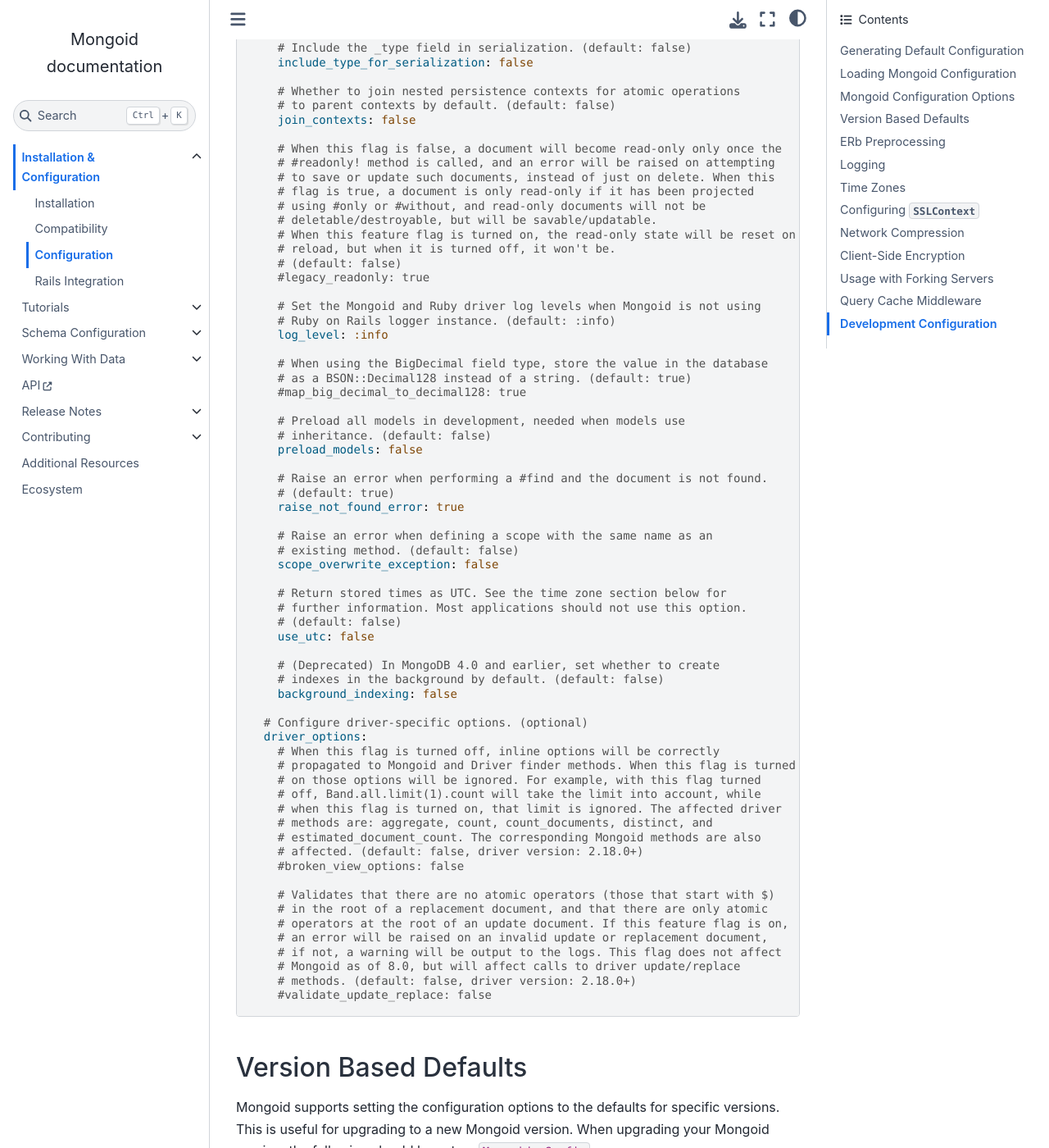
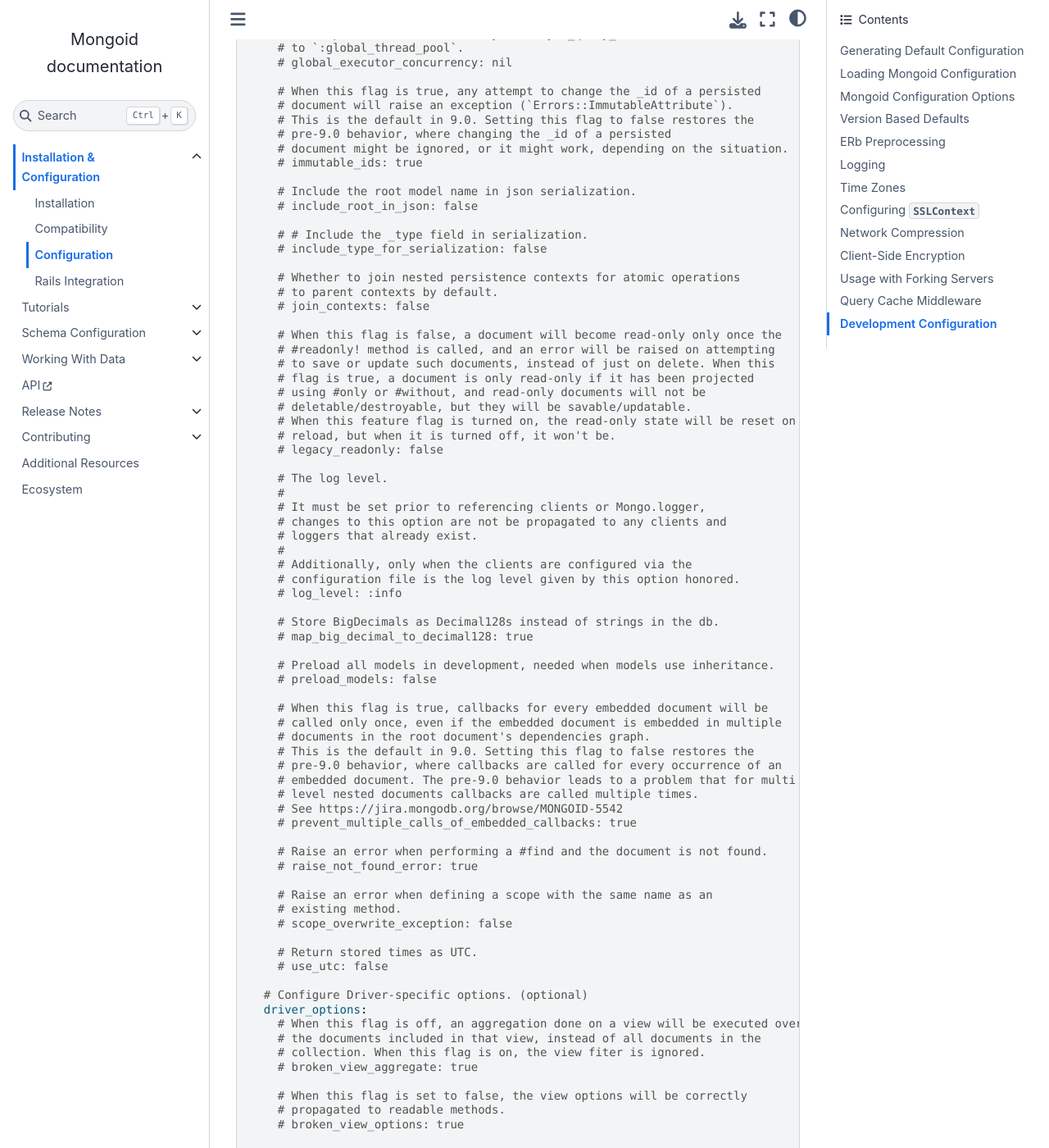
Before and after one commit to i80and/docs-mongoid, a Sphinx documentation site: the page built from docs/reference/configuration.txt, in a window 1280 px wide and 1400 px high, scrolled down 6107 px. Shown: the whole window at 82% size. Built offline with Sphinx 7.4.7 and the Sphinx Book theme 1.1.4, drawn with Linux system fonts in a browser that asks for light colours; some of the changed text lies outside the part shown.

Commit message:
MONGOID-5691 Ensure that all Mongoid config options are mentioned in the documentation (#5748)
* MONGOID-5691 refresh configuration docs from latest mongoid.yml template

* no need to explicitly call out earlier versions

* clearer delineation between general/specific comments

```diff
--- a/docs/reference/configuration.txt
+++ b/docs/reference/configuration.txt
@@ -131,100 +131,84 @@ for details on driver options.
   development:
     # Configure available database clients. (required)
     clients:
-      # Define the default client. (required)
+      # Defines the default client. (required)
       default:
-        # A uri may be defined for a client:
-        # uri: 'mongodb://user:password@myhost1.mydomain.com:27017/my_db'
-        # Please see driver documentation for details. Alternatively, you can
-        # define the following:
-        #
-        # Define the name of the default database that Mongoid can connect to.
+        # Mongoid can connect to a URI accepted by the driver:
+        # uri: mongodb://user:password@mongodb.domain.com:27017/my_db_development
+
+        # Otherwise define the parameters separately.
+        # This defines the name of the default database that Mongoid can connect to.
         # (required).
-        database: my_db
-        # Provide the hosts the default client can connect to. Must be an array
+        database: my_db_development
+        # Provides the hosts the default client can connect to. Must be an array
         # of host:port pairs. (required)
         hosts:
-          - myhost1.mydomain.com:27017
-          - myhost2.mydomain.com:27017
-          - myhost3.mydomain.com:27017
+          - localhost:27017
         options:
-          # These options are Ruby driver options, documented in
-          # https://mongodb.com/docs/ruby-driver/current/reference/create-client/
+          # Note that all options listed below are Ruby driver client options (the mongo gem).
+          # Please refer to the driver documentation of the version of the mongo gem you are using
+          # for the most up-to-date list of options.
 
           # Change the default write concern. (default = { w: 1 })
-          write:
-            w: 1
+          # write:
+          #   w: 1
 
           # Change the default read preference. Valid options for mode are: :secondary,
           # :secondary_preferred, :primary, :primary_preferred, :nearest
           # (default: primary)
-          read:
-            mode: :secondary_preferred
-            tag_sets:
-              - use: web
+          # read:
+          #   mode: :secondary_preferred
+          #   tag_sets:
+          #     - use: web
 
           # The name of the user for authentication.
-          user: 'user'
+          # user: 'user'
 
           # The password of the user for authentication.
-          password: 'password'
+          # password: 'password'
 
           # The user's database roles.
-          roles:
-            - 'dbOwner'
+          # roles:
+          #   - 'dbOwner'
 
-          # Change the default authentication mechanism. Please see the
-          # driver documentation linked above for details on how to configure
-          # authentication. Valid options are :aws, :gssapi, :mongodb_cr,
-          # :mongodb_x509, :plain, :scram and :scram256 (default on 3.0
-          # and higher servers is :scram, default on 2.6 servers is :plain)
-          auth_mech: :scram
+          # Change the default authentication mechanism. Valid options are: :scram,
+          # :mongodb_cr, :mongodb_x509, and :plain. Note that all authentication
+          # mechanisms require username and password, with the exception of :mongodb_x509.
+          # Default is :scram since MongoDB 3.0; earlier versions defaulted to :plain.
+          # auth_mech: :scram
 
-          # Specify the auth source, i.e. the database or other source which
-          # contains the user's login credentials. Allowed values for auth source
-          # depend on the authentication mechanism, as explained in the server documentation:
-          # https://mongodb.com/docs/manual/reference/connection-string/#mongodb-urioption-urioption.authSource
-          # If no auth source is specified, the default auth source as
-          # determined by the driver will be used. Please refer to:
-          # https://mongodb.com/docs/ruby-driver/current/reference/authentication/#auth-source
-          auth_source: admin
+          # The database or source to authenticate the user against.
+          # (default: the database specified above or admin)
+          # auth_source: admin
 
-          # Connect directly to and perform all operations on the specified
-          # server, bypassing replica set node discovery and monitoring.
-          # Exactly one host address must be specified. (default: false)
-          #direct_connection: true
+          # Force a the driver cluster to behave in a certain manner instead of auto-
+          # discovering. Can be one of: :direct, :replica_set, :sharded. Set to :direct
+          # when connecting to hidden members of a replica set.
+          # connect: :direct
 
-          # Deprecated. Force the driver to connect in a specific way instead
-          # of automatically discovering the deployment type and connecting
-          # accordingly. To connect directly to a replica set node bypassing
-          # node discovery and monitoring, use direct_connection: true instead
-          # of this option. Possible values: :direct, :replica_set, :sharded.
-          # (default: none)
-          #connect: :direct
-
-          # Change the default time in seconds the server monitors refresh their status
+          # Changes the default time in seconds the server monitors refresh their status
           # via hello commands. (default: 10)
-          heartbeat_frequency: 10
+          # heartbeat_frequency: 10
 
           # The time in seconds for selecting servers for a near read preference. (default: 0.015)
-          local_threshold: 0.015
+          # local_threshold: 0.015
 
           # The timeout in seconds for selecting a server for an operation. (default: 30)
-          server_selection_timeout: 30
+          # server_selection_timeout: 30
 
           # The maximum number of connections in the connection pool. (default: 5)
-          max_pool_size: 5
+          # max_pool_size: 5
 
           # The minimum number of connections in the connection pool. (default: 1)
-          min_pool_size: 1
+          # min_pool_size: 1
 
           # The time to wait, in seconds, in the connection pool for a connection
-          # to be checked in before timing out. (default: 1)
-          wait_queue_timeout: 1
+          # to be checked in before timing out. (default: 5)
+          # wait_queue_timeout: 5
 
           # The time to wait to establish a connection before timing out, in seconds.
           # (default: 10)
-          connect_timeout: 10
+          # connect_timeout: 10
 
           # How long to wait for a response for each operation sent to the
           # server. This timeout should be set to a value larger than the
@@ -233,140 +217,169 @@ for details on driver options.
           # the server may continue executing an operation after the client
           # aborts it with the SocketTimeout exception.
           # (default: nil, meaning no timeout)
-          socket_timeout: 5
+          # socket_timeout: 5
 
           # The name of the replica set to connect to. Servers provided as seeds that do
           # not belong to this replica set will be ignored.
-          replica_set: my_replica_set
+          # replica_set: name
 
           # Compressors to use for wire protocol compression. (default is to not use compression)
-          compressors: ["zstd", "snappy", "zlib"]
+          # "zstd" requires zstd-ruby gem. "snappy" requires snappy gem.
+          # Refer to: https://www.mongodb.com/docs/ruby-driver/current/reference/create-client/#compression
+          # compressors: ["zstd", "snappy", "zlib"]
 
           # Whether to connect to the servers via ssl. (default: false)
-          ssl: true
+          # ssl: true
 
           # The certificate file used to identify the connection against MongoDB.
-          ssl_cert: /path/to/my.cert
+          # ssl_cert: /path/to/my.cert
 
           # The private keyfile used to identify the connection against MongoDB.
           # Note that even if the key is stored in the same file as the certificate,
           # both need to be explicitly specified.
-          ssl_key: /path/to/my.key
+          # ssl_key: /path/to/my.key
 
           # A passphrase for the private key.
-          ssl_key_pass_phrase: password
+          # ssl_key_pass_phrase: password
 
-          # Whether or not to do peer certification validation. (default: true)
-          ssl_verify: true
+          # Whether to do peer certification validation. (default: true)
+          # ssl_verify: true
 
-          # The file containing a set of concatenated certification authority certifications
+          # The file containing concatenated certificate authority certificates
           # used to validate certs passed from the other end of the connection.
-          ssl_ca_cert: /path/to/ca.cert
+          # ssl_ca_cert: /path/to/ca.cert
+
+          # Whether to truncate long log lines. (default: true)
+          # truncate_logs: true
 
     # Configure Mongoid-specific options. (optional)
     options:
-      # Application name that is printed to the MongoDB logs upon establishing
-      # a connection in server versions 3.4 or greater. Note that the name
-      # cannot exceed 128 bytes in length. It is also used as the database name
-      # if the database name is not explicitly defined. (default: nil)
-      app_name: MyApplicationName
+      # Allow BSON::Decimal128 to be parsed and returned directly in
+      # field values. When BSON 5 is present and the this option is set to false
+      # (the default), BSON::Decimal128 values in the database will be returned
+      # as BigDecimal.
+      #
+      # @note this option only has effect when BSON 5+ is present. Otherwise,
+      #   the setting is ignored.
+      # allow_bson5_decimal128: false
 
-      # Type of executor for queries scheduled using ``load_async`` method.
+      # Application name that is printed to the mongodb logs upon establishing
+      # a connection in server versions >= 3.4. Note that the name cannot
+      # exceed 128 bytes. It is also used as the database name if the
+      # database name is not explicitly defined.
+      # app_name: nil
+
+      # When this flag is false, callbacks for embedded documents will not be
+      # called. This is the default in 9.0.
       #
-      # There are two possible values for this option:
+      # Setting this flag to true restores the pre-9.0 behavior, where callbacks
+      # for embedded documents are called. This may lead to stack overflow errors
+      # if there are more than cicrca 1000 embedded documents in the root
+      # document's dependencies graph.
+      # See https://jira.mongodb.org/browse/MONGOID-5658 for more details.
+      # around_callbacks_for_embeds: false
+
+      # Sets the async_query_executor for the application. By default the thread pool executor
+      #   is set to `:immediate. Options are:
       #
-      #   - :immediate - Queries will be immediately executed on a current thread.
-      #       This is the default option.
-      #   - :global_thread_pool - Queries will be executed asynchronously in
-      #       background using a thread pool.
-      #async_query_executor: :immediate
+      #   - :immediate - Initializes a single +Concurrent::ImmediateExecutor+
+      #   - :global_thread_pool - Initializes a single +Concurrent::ThreadPoolExecutor+
+      #      that uses the +async_query_concurrency+ for the +max_threads+ value.
+      # async_query_executor: :immediate
 
       # Mark belongs_to associations as required by default, so that saving a
       # model with a missing belongs_to association will trigger a validation
-      # error. (default: true)
-      belongs_to_required_by_default: true
+      # error.
+      # belongs_to_required_by_default: true
 
-      # Set the global discriminator key. (default: "_type")
-      discriminator_key: "_type"
+      # Set the global discriminator key.
+      # discriminator_key: "_type"
 
-      # Raise an exception when a field is redefined. (default: false)
-      duplicate_fields_exception: false
+      # Raise an exception when a field is redefined.
+      # duplicate_fields_exception: false
 
       # Defines how many asynchronous queries can be executed concurrently.
-      # This option should be set only if `async_query_executor` option is set
+      # This option should be set only if `async_query_executor` is set
       # to `:global_thread_pool`.
-      #global_executor_concurrency: nil
+      # global_executor_concurrency: nil
 
-      # Include the root model name in json serialization. (default: false)
-      include_root_in_json: false
+      # When this flag is true, any attempt to change the _id of a persisted
+      # document will raise an exception (`Errors::ImmutableAttribute`).
+      # This is the default in 9.0. Setting this flag to false restores the
+      # pre-9.0 behavior, where changing the _id of a persisted
+      # document might be ignored, or it might work, depending on the situation.
+      # immutable_ids: true
 
-      # Include the _type field in serialization. (default: false)
-      include_type_for_serialization: false
+      # Include the root model name in json serialization.
+      # include_root_in_json: false
+
+      # # Include the _type field in serialization.
+      # include_type_for_serialization: false
 
       # Whether to join nested persistence contexts for atomic operations
-      # to parent contexts by default. (default: false)
-      join_contexts: false
+      # to parent contexts by default.
+      # join_contexts: false
 
       # When this flag is false, a document will become read-only only once the
       # #readonly! method is called, and an error will be raised on attempting
       # to save or update such documents, instead of just on delete. When this
       # flag is true, a document is only read-only if it has been projected
       # using #only or #without, and read-only documents will not be
-      # deletable/destroyable, but will be savable/updatable.
+      # deletable/destroyable, but they will be savable/updatable.
       # When this feature flag is turned on, the read-only state will be reset on
       # reload, but when it is turned off, it won't be.
-      # (default: false)
-      #legacy_readonly: true
+      # legacy_readonly: false
 
-      # Set the Mongoid and Ruby driver log levels when Mongoid is not using
-      # Ruby on Rails logger instance. (default: :info)
-      log_level: :info
+      # The log level.
+      #
+      # It must be set prior to referencing clients or Mongo.logger,
+      # changes to this option are not be propagated to any clients and
+      # loggers that already exist.
+      #
+      # Additionally, only when the clients are configured via the
+      # configuration file is the log level given by this option honored.
+      # log_level: :info
 
-      # When using the BigDecimal field type, store the value in the database
-      # as a BSON::Decimal128 instead of a string. (default: true)
-      #map_big_decimal_to_decimal128: true
+      # Store BigDecimals as Decimal128s instead of strings in the db.
+      # map_big_decimal_to_decimal128: true
 
-      # Preload all models in development, needed when models use
-      # inheritance. (default: false)
-      preload_models: false
+      # Preload all models in development, needed when models use inheritance.
+      # preload_models: false
+
+      # When this flag is true, callbacks for every embedded document will be
+      # called only once, even if the embedded document is embedded in multiple
+      # documents in the root document's dependencies graph.
+      # This is the default in 9.0. Setting this flag to false restores the
+      # pre-9.0 behavior, where callbacks are called for every occurrence of an
+      # embedded document. The pre-9.0 behavior leads to a problem that for multi
+      # level nested documents callbacks are called multiple times.
+      # See https://jira.mongodb.org/browse/MONGOID-5542
+      # prevent_multiple_calls_of_embedded_callbacks: true
 
       # Raise an error when performing a #find and the document is not found.
-      # (default: true)
-      raise_not_found_error: true
+      # raise_not_found_error: true
 
       # Raise an error when defining a scope with the same name as an
-      # existing method. (default: false)
-      scope_overwrite_exception: false
+      # existing method.
+      # scope_overwrite_exception: false
 
-      # Return stored times as UTC. See the time zone section below for
-      # further information. Most applications should not use this option.
-      # (default: false)
-      use_utc: false
+      # Return stored times as UTC.
+      # use_utc: false
 
-      # (Deprecated) In MongoDB 4.0 and earlier, set whether to create
-      # indexes in the background by default. (default: false)
-      background_indexing: false
+    # Configure Driver-specific options. (optional)
+    driver_options:
+      # When this flag is off, an aggregation done on a view will be executed over
+      # the documents included in that view, instead of all documents in the
+      # collection. When this flag is on, the view fiter is ignored.
+      # broken_view_aggregate: true
 
-    # Configure driver-specific options. (optional)
-    driver_options:
-      # When this flag is turned off, inline options will be correctly
-      # propagated to Mongoid and Driver finder methods. When this flag is turned
-      # on those options will be ignored. For example, with this flag turned
-      # off, Band.all.limit(1).count will take the limit into account, while
-      # when this flag is turned on, that limit is ignored. The affected driver
-      # methods are: aggregate, count, count_documents, distinct, and
-      # estimated_document_count. The corresponding Mongoid methods are also
-      # affected. (default: false, driver version: 2.18.0+)
-      #broken_view_options: false
+      # When this flag is set to false, the view options will be correctly
+      # propagated to readable methods.
+      # broken_view_options: true
 
-      # Validates that there are no atomic operators (those that start with $)
-      # in the root of a replacement document, and that there are only atomic
-      # operators at the root of an update document. If this feature flag is on,
-      # an error will be raised on an invalid update or replacement document,
-      # if not, a warning will be output to the logs. This flag does not affect
-      # Mongoid as of 8.0, but will affect calls to driver update/replace
-      # methods. (default: false, driver version: 2.18.0+)
-      #validate_update_replace: false
+      # When this flag is set to true, the update and replace methods will
+      # validate the paramters and raise an error if they are invalid.
+      # validate_update_replace: false
 
 
 .. _load-defaults:
```
